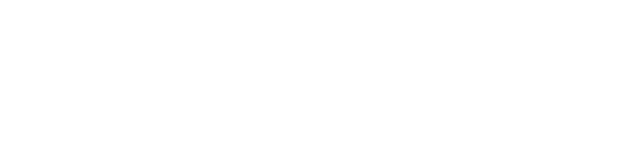
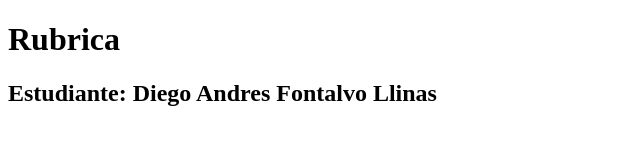
Before and after one commit to dfontalv20/rubrica_bp_23, a plain HTML site: page index.html in a window 1280 px wide. Shown: the whole page, without its empty margins (0-640 px from the left). Drawn offline with Linux system fonts and the light colour scheme.

Commit message:
Added student name

```diff
--- a/index.html
+++ b/index.html
@@ -7,6 +7,7 @@
     <title>Document</title>
 </head>
 <body>
-
+    <h1>Rubrica</h1>
+    <h2>Estudiante: Diego Andres Fontalvo Llinas</h2>
 </body>
 </html>
```
